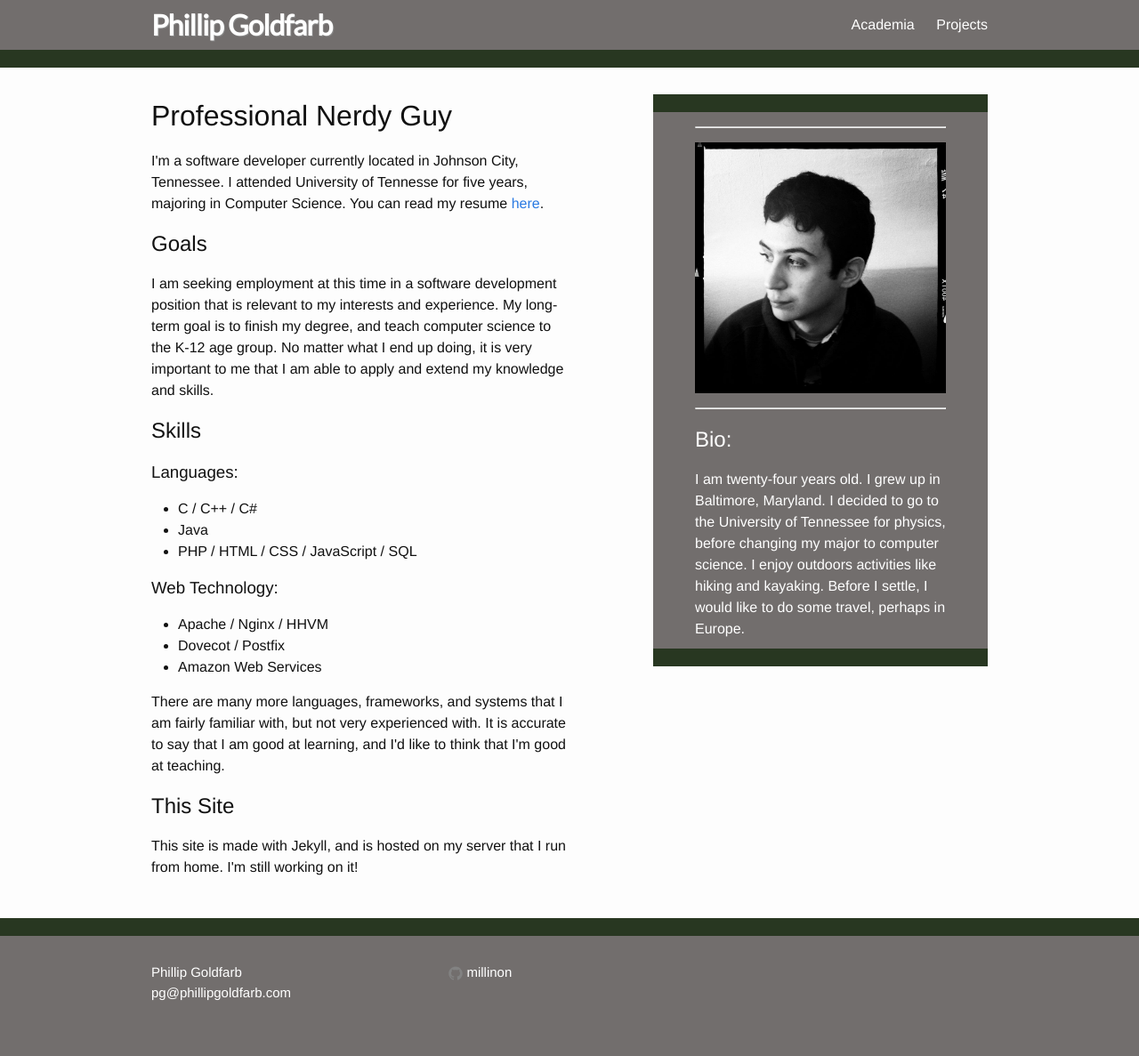
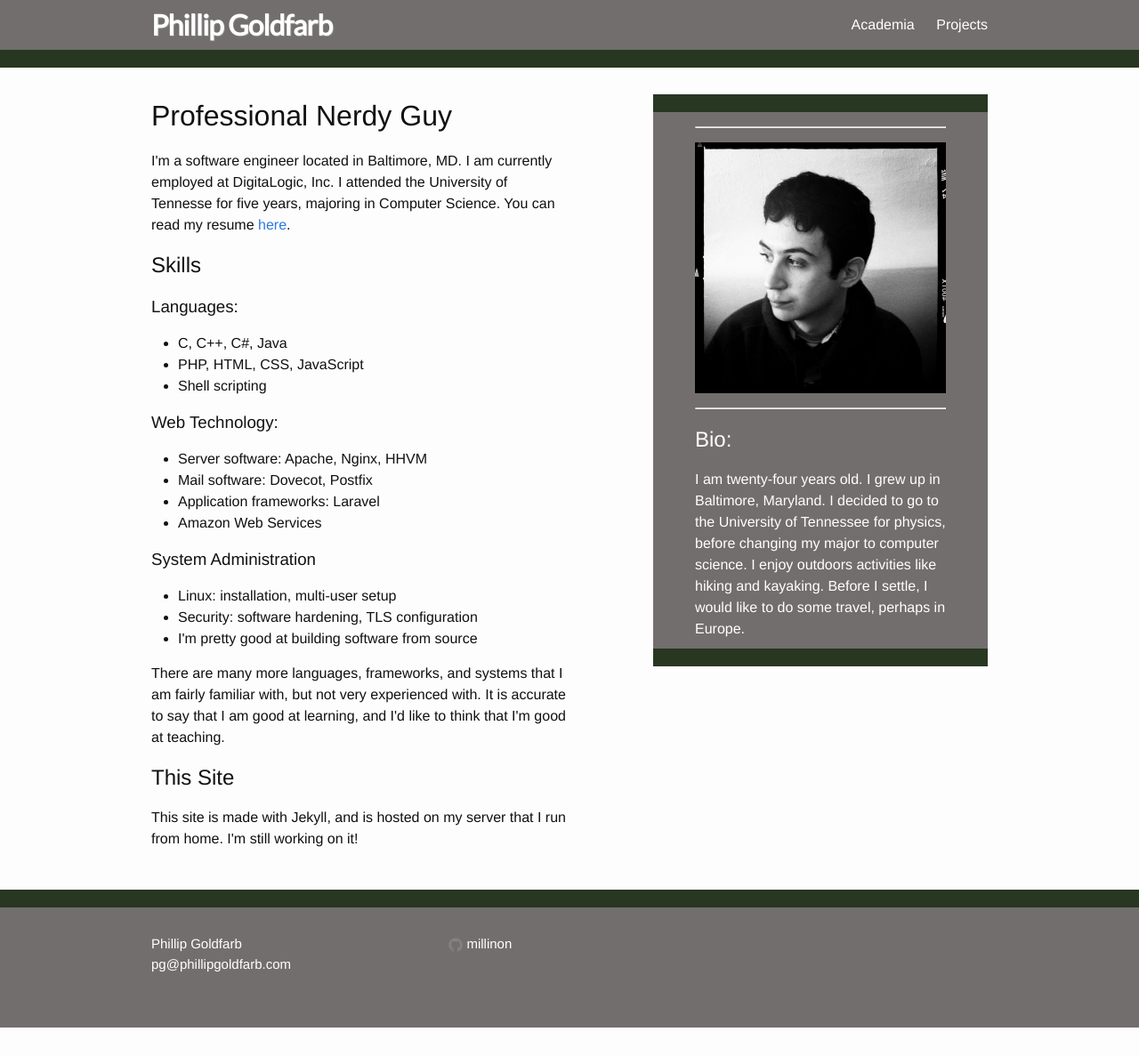
Before and after one commit to millinon/phillipgoldfarb.com, a Jekyll site: the page built from index.html, in a window 1280 px wide. Shown: the whole page at 89% size. Built offline with Jekyll 4.4.1, drawn with Linux system fonts in a browser that asks for light colours; after the commit the page ends 1155 px from its top, so only the background shows below that.

Commit message:
Updated index.html

```diff
--- a/index.html
+++ b/index.html
@@ -8,26 +8,30 @@ layout: default
 
     <h1 class="page-heading">Professional Nerdy Guy</h1>
 
-    <p>I'm a software developer currently located in Johnson City, Tennessee. I attended University of Tennesse for five years, majoring in Computer Science. You can read my resume <a href="https://jump.wtf/lPkI9y">here</a>.</p>
-
-    <h2>Goals</h2>
-
-    <p>I am seeking employment at this time in a software development position that is relevant to my interests and experience. My long-term goal is to finish my degree, and teach computer science to the K-12 age group. No matter what I end up doing, it is very important to me that I am able to apply and extend my knowledge and skills.</p>
+    <p>I'm a software engineer located in Baltimore, MD. I am currently employed at DigitaLogic, Inc. I attended the University of Tennesse for five years, majoring in Computer Science. You can read my resume <a href="https://jump.wtf/lPkI9y">here</a>.</p>
 
     <h2>Skills</h2>
 
     <h3>Languages:</h3>
     <ul>
-        <li>C / C++ / C#</li>
-        <li>Java</li>
-        <li>PHP / HTML / CSS / JavaScript / SQL</li>
+        <li>C, C++, C#, Java</li>
+        <li>PHP, HTML, CSS, JavaScript</li>
+        <li>Shell scripting</li>
     </ul>
 
     <h3>Web Technology:</h3>
     <ul>
-        <li>Apache / Nginx / HHVM</li>
-        <li>Dovecot / Postfix</li>
+        <li>Server software: Apache, Nginx, HHVM</li>
+        <li>Mail software: Dovecot, Postfix</li>
+        <li>Application frameworks: Laravel</li>
         <li>Amazon Web Services</li>
+    </ul>
+
+    <h3>System Administration</h3>
+    <ul>
+        <li>Linux: installation, multi-user setup</li>
+        <li>Security: software hardening, TLS configuration</li>
+        <li>I'm pretty good at building software from source</li>
     </ul>
 
     <p>There are many more languages, frameworks, and systems that I am fairly familiar with, but not very experienced with. It is accurate to say that I am good at learning, and I'd like to think that I'm good at teaching.</p>
@@ -48,22 +52,4 @@ layout: default
         I am twenty-four years old. I grew up in Baltimore, Maryland. I decided to go to the University of Tennessee for physics, before changing my major to computer science. I enjoy outdoors activities like hiking and kayaking. Before I settle, I would like to do some travel, perhaps in Europe.
         </p>
     </aside>
-    <!--
-  <h1 class="page-heading">Posts</h1>
-
-
-  <ul class="post-list">
-    {% for post in site.posts %}
-      <li>
-        <span class="post-meta">{{ post.date | date: "%b %-d, %Y" }}</span>
-
-        <h2>
-          <a class="post-link" href="{{ post.url | prepend: site.baseurl }}">{{ post.title }}</a>
-        </h2>
-      </li>
-    {% endfor %}
-  </ul>
-
-  <p class="rss-subscribe">subscribe <a href="{{ "/feed.xml" | prepend: site.baseurl }}">via RSS</a></p>
--->
 </div>
```
